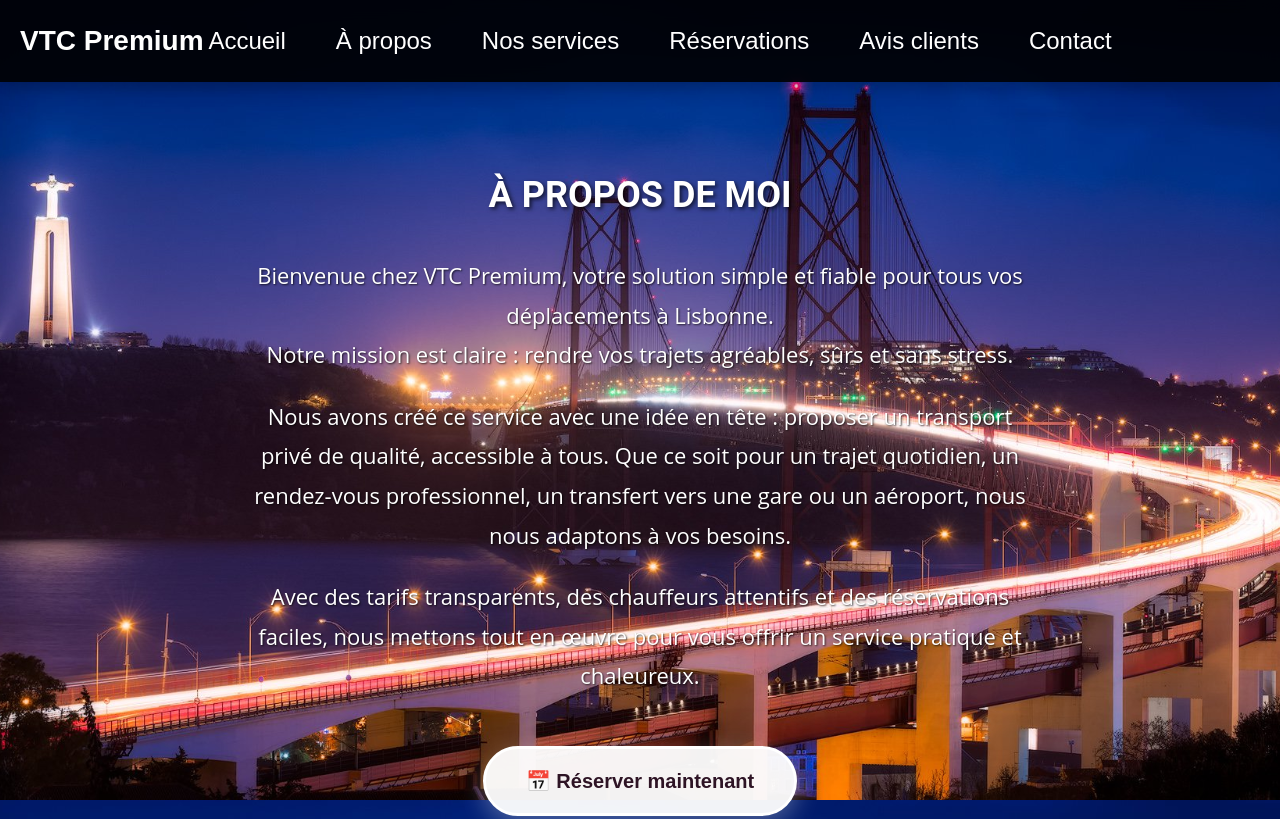
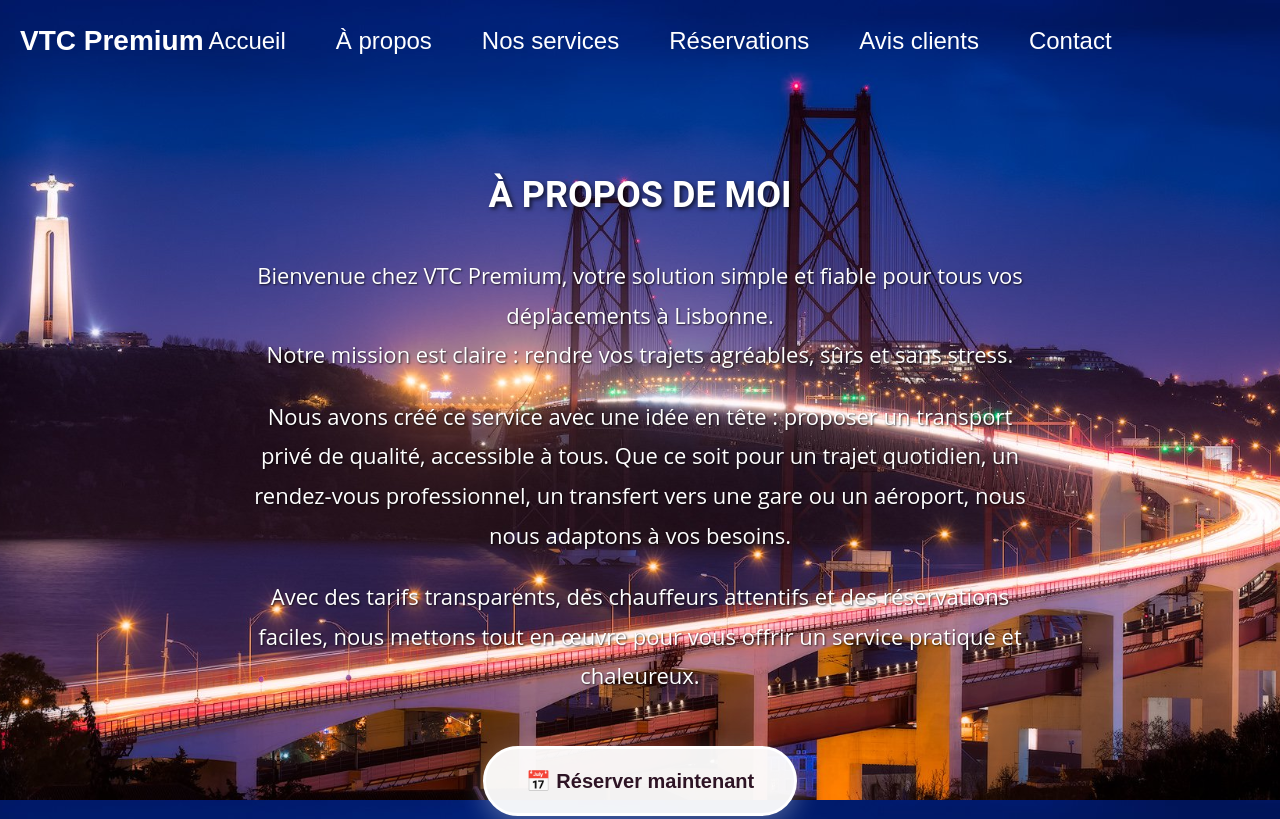
Before and after one commit to Nico01210/VTC, a plain HTML site: page apropos.html in a window 1280 px wide. Shown: the top 819 px of the page. Drawn offline with Linux system fonts and the light colour scheme.

Commit message:
navbar transparente Apropos

```diff
--- a/apropos.html
+++ b/apropos.html
@@ -7,7 +7,7 @@
 
     <title>Apropos</title>
 </head>
-<body>
+<body class="about-page">
 
 
     <!--- NAVBAR -->
@@ -97,5 +97,16 @@
             <p>Copyright 2025 Nicolas VTC. Tous droits réservés.</p>
         </div>
     </footer>
+    <script>
+        // JavaScript pour gérer l'effet de scroll de la navbar (identique à index)
+        window.addEventListener('scroll', function() {
+            const navbar = document.querySelector('.navbar');
+            if (window.scrollY > 50) {
+                navbar.classList.add('scrolled');
+            } else {
+                navbar.classList.remove('scrolled');
+            }
+        });
+    </script>
 </body>
 </html>
--- a/style.css
+++ b/style.css
@@ -101,6 +101,12 @@ p {
 
 /* Navbar transparente pour la page avis aussi */
 .avis-page .navbar {
+	background: transparent;
+	backdrop-filter: none;
+	box-shadow: none;
+}
+
+.about-page .navbar {
 	background: transparent;
 	backdrop-filter: none;
 	box-shadow: none;
```
